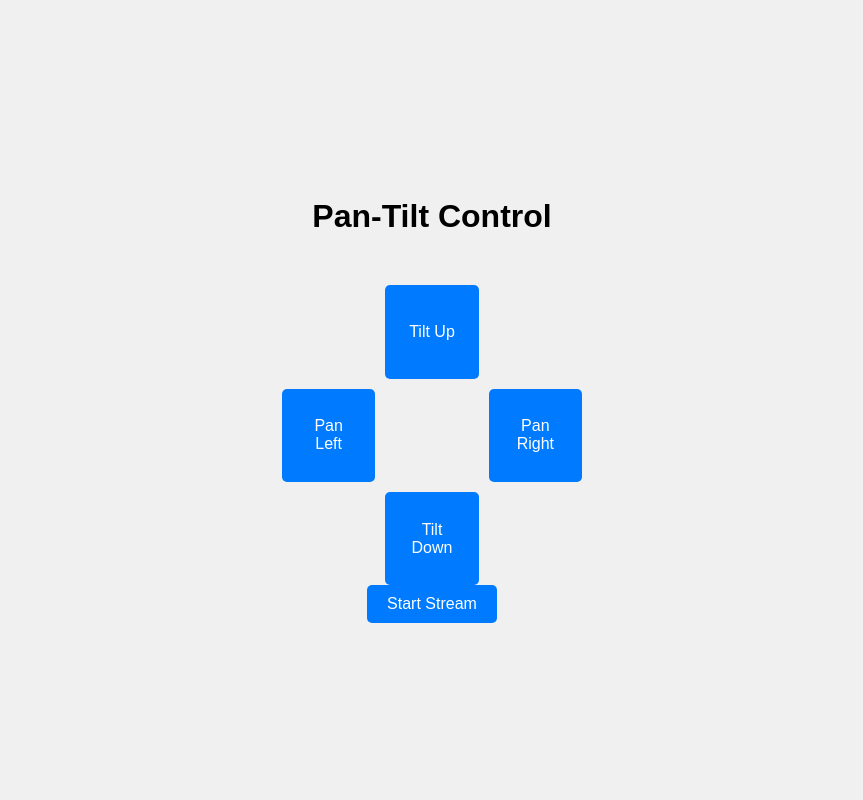
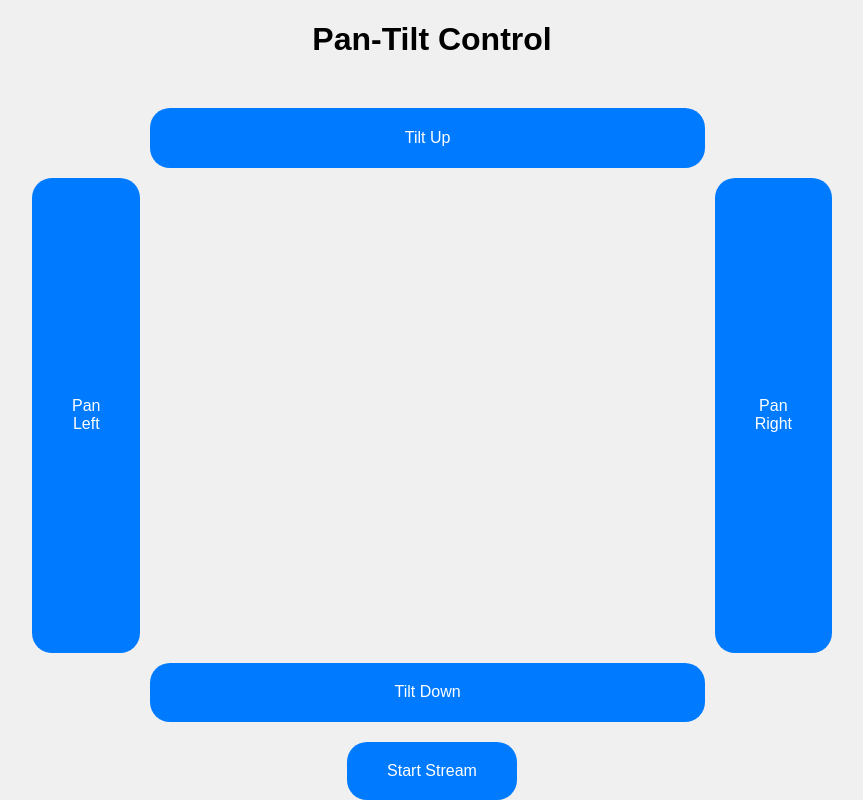
Before and after one commit to Martih87/3dprinting, a Flask app: page / in a window 1280 px wide. Shown: the whole page, without its empty margins (208-1071 px from the left). Run offline with Flask 3, Linux system fonts and the light colour scheme.

Commit message:
desgin, urgh

```diff
--- a/monitoring/camera-pi/src/templates/index.html
+++ b/monitoring/camera-pi/src/templates/index.html
@@ -21,11 +21,35 @@
 
 .controls {
     display: grid;
-            grid-template-columns: 1fr 1fr 1fr;
-            grid-template-rows: 1fr 1fr 1fr;
+    grid-template-columns: 1fr 8fr 1fr;
+    grid-template-rows: 1fr 8fr 1fr;
     gap: 10px;
-            width: 300px;
-            height: 300px;
+    width: 800px;
+    height: 800px;
+    margin-bottom: 20px; /* Add margin to the bottom of the controls */
+}
+
+.controls > div {
+    display: flex;
+    align-items: center;
+    justify-content: center;
+}
+
+button {
+    padding: 20px 40px; /* Make all buttons the same size as the "Start Stream" button */
+    font-size: 16px;
+    border: none;
+    border-top-left-radius: 20px;
+    border-top-right-radius: 20px;
+    border-bottom-right-radius: 20px;
+    border-bottom-left-radius: 20px;
+    color: white;
+    background-color: #007BFF;
+    cursor: pointer;
+}
+
+button:hover {
+    background-color: #0056b3;
 }
 
 .controls #tilt-up {
@@ -53,18 +77,9 @@
     grid-row: 3;
 }
 
-        button {
-            padding: 10px 20px;
-            font-size: 16px;
-            border: none;
-            border-radius: 5px;
-            color: white;
-            background-color: #007BFF;
-            cursor: pointer;
-        }
-
-        button:hover {
-            background-color: #0056b3;
+.controls #start-stream {
+    grid-column: 4;
+    grid-row: 4;
 }
 
 #live-stream {
```
Lines whose indentation alone changed are shown as unchanged.
